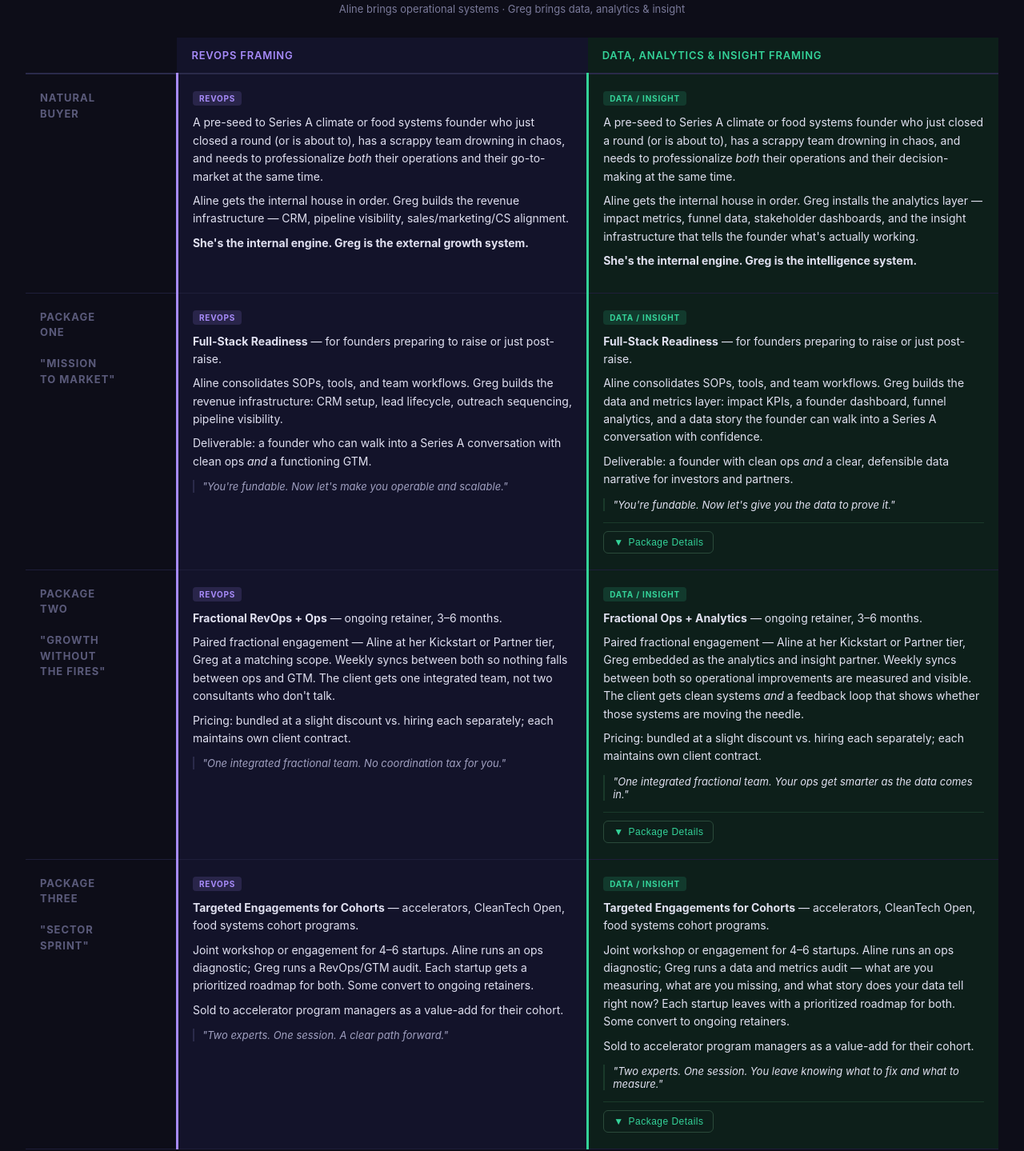
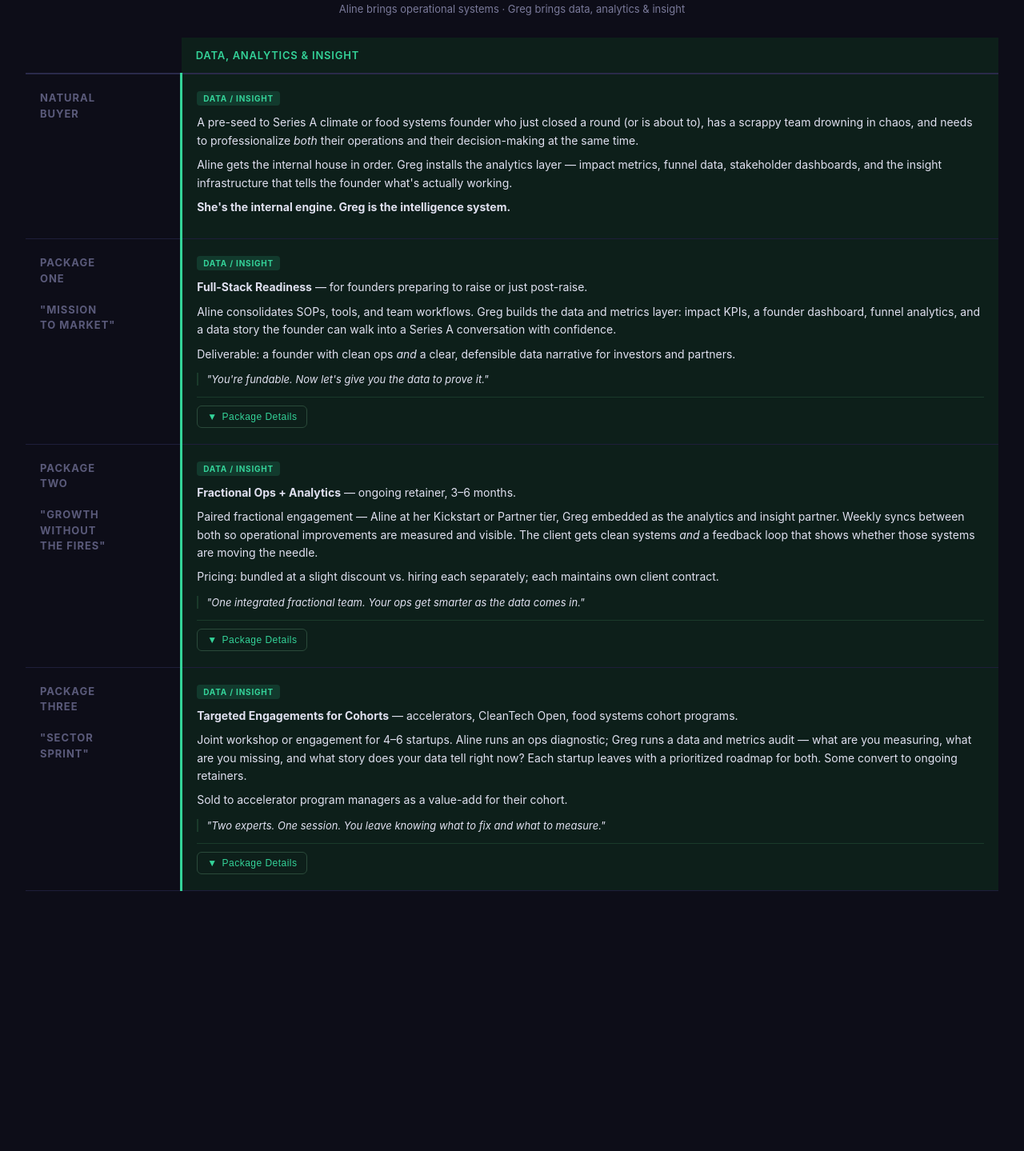
Before and after one commit to SpaceViking4/aline-partnership, a plain HTML site: page index.html in a window 1280 px wide. Shown: the part 72-1511 px from the top of the page at 80% size. After the commit the page ends 1218 px from the top, so only its background shows below. Drawn offline with Linux system fonts and the light colour scheme.

Commit message:
Remove RevOps column, single column layout

```diff
--- a/index.html
+++ b/index.html
@@ -40,8 +40,7 @@
     border-bottom: 2px solid #2a2a4a;
   }
   th.label-col { width: 14%; color: #7a7a9a; background: #0d0d18; }
-  th.revops-col { width: 43%; color: #a78bfa; background: #13132a; }
-  th.data-col { width: 43%; color: #34d399; background: #0d1f1a; }
+  th.data-col { width: 86%; color: #34d399; background: #0d1f1a; }
   tr.section-row td {
     padding: 20px 18px;
     vertical-align: top;
@@ -55,8 +54,7 @@
     color: #7a7a9a;
     padding-top: 22px;
   }
-  td.revops { background: #13132a; border-left: 3px solid #a78bfa; padding-left: 20px; }
-  td.data   { background: #0d1f1a; border-left: 3px solid #34d399; padding-left: 20px; }
+  td.data { background: #0d1f1a; border-left: 3px solid #34d399; padding-left: 20px; }
   .tag {
     display: inline-block;
     font-size: 10px;
@@ -67,16 +65,7 @@
     border-radius: 4px;
     margin-bottom: 10px;
   }
-  .tag-revops { background: rgba(167,139,250,0.15); color: #a78bfa; }
-  .tag-data   { background: rgba(52,211,153,0.15);  color: #34d399; }
-  .positioning {
-    margin-top: 12px;
-    font-style: italic;
-    color: #a0a0c0;
-    font-size: 13px;
-    border-left: 2px solid #2a2a4a;
-    padding-left: 10px;
-  }
+  .tag-data { background: rgba(52,211,153,0.15); color: #34d399; }
   .positioning-data {
     margin-top: 12px;
     font-style: italic;
@@ -159,8 +148,7 @@
   <thead>
     <tr>
       <th class="label-col"></th>
-      <th class="revops-col">RevOps Framing</th>
-      <th class="data-col">Data, Analytics &amp; Insight Framing</th>
+      <th class="data-col">Data, Analytics &amp; Insight</th>
     </tr>
   </thead>
   <tbody>
@@ -168,12 +156,6 @@
     <!-- NATURAL BUYER -->
     <tr class="section-row">
       <td class="label"><div class="section-label-text">Natural<br>Buyer</div></td>
-      <td class="revops">
-        <span class="tag tag-revops">RevOps</span>
-        <p>A pre-seed to Series A climate or food systems founder who just closed a round (or is about to), has a scrappy team drowning in chaos, and needs to professionalize <em>both</em> their operations and their go-to-market at the same time.</p>
-        <p>Aline gets the internal house in order. Greg builds the revenue infrastructure — CRM, pipeline visibility, sales/marketing/CS alignment.</p>
-        <p><strong>She's the internal engine. Greg is the external growth system.</strong></p>
-      </td>
       <td class="data">
         <span class="tag tag-data">Data / Insight</span>
         <p>A pre-seed to Series A climate or food systems founder who just closed a round (or is about to), has a scrappy team drowning in chaos, and needs to professionalize <em>both</em> their operations and their decision-making at the same time.</p>
@@ -185,20 +167,12 @@
     <!-- PACKAGE 1 -->
     <tr class="section-row">
       <td class="label"><div class="section-label-text">Package<br>One<br><br>"Mission<br>to Market"</div></td>
-      <td class="revops">
-        <span class="tag tag-revops">RevOps</span>
-        <p><strong>Full-Stack Readiness</strong> — for founders preparing to raise or just post-raise.</p>
-        <p>Aline consolidates SOPs, tools, and team workflows. Greg builds the revenue infrastructure: CRM setup, lead lifecycle, outreach sequencing, pipeline visibility.</p>
-        <p>Deliverable: a founder who can walk into a Series A conversation with clean ops <em>and</em> a functioning GTM.</p>
-        <div class="positioning">"You're fundable. Now let's make you operable and scalable."</div>
-      </td>
       <td class="data">
         <span class="tag tag-data">Data / Insight</span>
         <p><strong>Full-Stack Readiness</strong> — for founders preparing to raise or just post-raise.</p>
         <p>Aline consolidates SOPs, tools, and team workflows. Greg builds the data and metrics layer: impact KPIs, a founder dashboard, funnel analytics, and a data story the founder can walk into a Series A conversation with confidence.</p>
         <p>Deliverable: a founder with clean ops <em>and</em> a clear, defensible data narrative for investors and partners.</p>
         <div class="positioning-data">"You're fundable. Now let's give you the data to prove it."</div>
-
         <div class="pkg-toggle">
           <button class="pkg-toggle-btn" onclick="togglePkg('pkg1', this)">
             <span class="arrow">▼</span> Package Details
@@ -229,20 +203,12 @@
     <!-- PACKAGE 2 -->
     <tr class="section-row">
       <td class="label"><div class="section-label-text">Package<br>Two<br><br>"Growth<br>Without<br>the Fires"</div></td>
-      <td class="revops">
-        <span class="tag tag-revops">RevOps</span>
-        <p><strong>Fractional RevOps + Ops</strong> — ongoing retainer, 3–6 months.</p>
-        <p>Paired fractional engagement — Aline at her Kickstart or Partner tier, Greg at a matching scope. Weekly syncs between both so nothing falls between ops and GTM. The client gets one integrated team, not two consultants who don't talk.</p>
-        <p>Pricing: bundled at a slight discount vs. hiring each separately; each maintains own client contract.</p>
-        <div class="positioning">"One integrated fractional team. No coordination tax for you."</div>
-      </td>
       <td class="data">
         <span class="tag tag-data">Data / Insight</span>
         <p><strong>Fractional Ops + Analytics</strong> — ongoing retainer, 3–6 months.</p>
         <p>Paired fractional engagement — Aline at her Kickstart or Partner tier, Greg embedded as the analytics and insight partner. Weekly syncs between both so operational improvements are measured and visible. The client gets clean systems <em>and</em> a feedback loop that shows whether those systems are moving the needle.</p>
         <p>Pricing: bundled at a slight discount vs. hiring each separately; each maintains own client contract.</p>
         <div class="positioning-data">"One integrated fractional team. Your ops get smarter as the data comes in."</div>
-
         <div class="pkg-toggle">
           <button class="pkg-toggle-btn" onclick="togglePkg('pkg2', this)">
             <span class="arrow">▼</span> Package Details
@@ -273,20 +239,12 @@
     <!-- PACKAGE 3 -->
     <tr class="section-row">
       <td class="label"><div class="section-label-text">Package<br>Three<br><br>"Sector<br>Sprint"</div></td>
-      <td class="revops">
-        <span class="tag tag-revops">RevOps</span>
-        <p><strong>Targeted Engagements for Cohorts</strong> — accelerators, CleanTech Open, food systems cohort programs.</p>
-        <p>Joint workshop or engagement for 4–6 startups. Aline runs an ops diagnostic; Greg runs a RevOps/GTM audit. Each startup gets a prioritized roadmap for both. Some convert to ongoing retainers.</p>
-        <p>Sold to accelerator program managers as a value-add for their cohort.</p>
-        <div class="positioning">"Two experts. One session. A clear path forward."</div>
-      </td>
       <td class="data">
         <span class="tag tag-data">Data / Insight</span>
         <p><strong>Targeted Engagements for Cohorts</strong> — accelerators, CleanTech Open, food systems cohort programs.</p>
         <p>Joint workshop or engagement for 4–6 startups. Aline runs an ops diagnostic; Greg runs a data and metrics audit — what are you measuring, what are you missing, and what story does your data tell right now? Each startup leaves with a prioritized roadmap for both. Some convert to ongoing retainers.</p>
         <p>Sold to accelerator program managers as a value-add for their cohort.</p>
         <div class="positioning-data">"Two experts. One session. You leave knowing what to fix and what to measure."</div>
-
         <div class="pkg-toggle">
           <button class="pkg-toggle-btn" onclick="togglePkg('pkg3', this)">
             <span class="arrow">▼</span> Package Details
```
